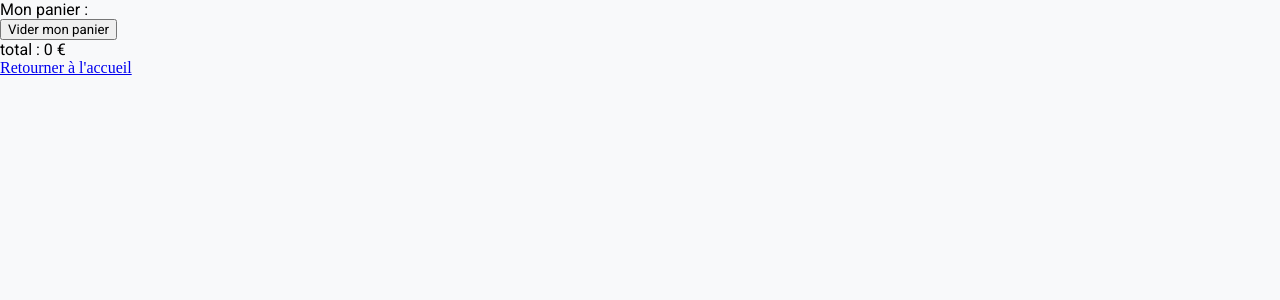
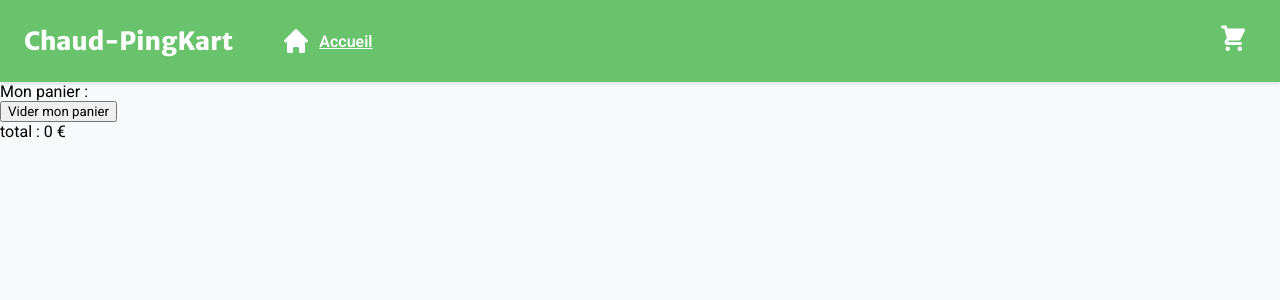
Before and after one commit to NzlThomas/greencart, a React (Vite) app: page /cart in a window 1280 px wide. Shown: the top 300 px of the page. Built offline with nearby package versions, Linux system fonts and the light colour scheme.

Commit message:
created layout and added children to it in routes, made navbar CSS

```diff
--- a/src/App.jsx
+++ b/src/App.jsx
@@ -1,23 +1,10 @@
-import { Link } from "react-router-dom";
 import ItemsList from "./components/ItemsList/ItemsList";
-import { useContext } from "react";
-import { CartContext } from "./context/CartContext";
+
 import styles from "./App.module.css";
-import { HiShoppingCart } from "react-icons/hi";
 
 function App() {
-  const { cartLength } = useContext(CartContext);
   return (
     <>
-      <nav className={styles.nav}>
-        <h1 className={styles.title}>Chaud-PingKart</h1>
-        <Link to="cart" className={styles.cartWrapper}>
-          <HiShoppingCart color="white" size={30} />
-          {cartLength > 0 && (
-            <span className={styles.cartBadge}>{cartLength}</span>
-          )}
-        </Link>
-      </nav>
       <div className={styles.listContainer}>
         <ItemsList />
       </div>
--- a/src/App.module.css
+++ b/src/App.module.css
@@ -7,44 +7,6 @@ body {
   background-color: #f8f9fa;
 }
 
-.title {
-  color: white;
-  font-family: "Merriweather Sans", cursive;
-  font-weight: 800;
-}
-
-.nav {
-  background-color: #69c26c;
-  display: flex;
-  align-items: center;
-  justify-content: space-between;
-  padding: 1.5rem;
-  position: sticky;
-  top: 0;
-  z-index: 1000;
-  box-shadow: 0 2px 4px rgba(0, 0, 0, 0.1);
-}
-
-.cartWrapper {
-  position: relative;
-  display: inline-block;
-  margin-right: 0.5rem;
-}
-
-.cartBadge {
-  position: absolute;
-  top: -6px;
-  right: -10px;
-  background-color: red;
-  color: white;
-  font-size: 12px;
-  font-weight: bold;
-  padding: 2px 6px;
-  border-radius: 50%;
-  min-width: 18px;
-  text-align: center;
-}
-
 .listContainer {
   display: flex;
   flex-direction: column;
--- /dev/null
+++ b/src/Layout.jsx
@@ -0,0 +1,13 @@
+import Navbar from "./components/Navbar/Navbar";
+import { Outlet } from "react-router-dom";
+
+function Layout() {
+  return (
+    <>
+      <Navbar />
+      <Outlet />
+    </>
+  );
+}
+
+export default Layout;
--- a/src/components/CartList/CartList.jsx
+++ b/src/components/CartList/CartList.jsx
@@ -1,4 +1,3 @@
-import { Link } from "react-router-dom";
 import { useContext } from "react";
 import { CartContext } from "../../context/CartContext";
 
@@ -33,7 +32,6 @@ function CartList() {
         </button>
         <p>total : {Math.round(total * 100) / 100} €</p>
       </div>
-      <Link to="/">Retourner à l'accueil</Link>
     </div>
   );
 }
--- /dev/null
+++ b/src/components/Navbar/Navbar.jsx
@@ -0,0 +1,29 @@
+import styles from "./Navbar.module.css";
+import { Link } from "react-router-dom";
+import { useContext } from "react";
+import { CartContext } from "../../context/CartContext";
+import { HiShoppingCart } from "react-icons/hi";
+import { HiHome } from "react-icons/hi";
+
+function Navbar() {
+  const { cartLength } = useContext(CartContext);
+  return (
+    <nav className={styles.nav}>
+      <div className={styles.homeContainer}>
+        <h1 className={styles.title}>Chaud-PingKart</h1>
+        <Link to="/" className={styles.navLink}>
+          <HiHome color="white" size={30} /> Accueil
+        </Link>
+      </div>
+
+      <Link to="cart" className={styles.cartWrapper}>
+        <HiShoppingCart color="white" size={30} />
+        {cartLength > 0 && (
+          <span className={styles.cartBadge}>{cartLength}</span>
+        )}
+      </Link>
+    </nav>
+  );
+}
+
+export default Navbar;
--- /dev/null
+++ b/src/components/Navbar/Navbar.module.css
@@ -0,0 +1,81 @@
+.title {
+  color: white;
+  font-family: "Merriweather Sans", cursive;
+  font-weight: 800;
+  font-size: 18px;
+  margin-bottom: 0.3rem;
+}
+
+.nav {
+  background-color: #69c26c;
+  display: flex;
+  align-items: center;
+  justify-content: space-between;
+  padding: 1.5rem;
+  position: sticky;
+  top: 0;
+  z-index: 1000;
+  box-shadow: 0 2px 4px rgba(0, 0, 0, 0.1);
+}
+
+.cartWrapper {
+  position: relative;
+  display: inline-block;
+  margin-right: 0.5rem;
+}
+
+.cartBadge {
+  position: absolute;
+  top: -6px;
+  right: -10px;
+  background-color: red;
+  color: white;
+  font-size: 12px;
+  font-weight: bold;
+  padding: 2px 6px;
+  border-radius: 50%;
+  min-width: 18px;
+  text-align: center;
+}
+
+.navLink {
+  font-family: "Roboto", cursive;
+  color: white;
+  font-weight: 600;
+  display: flex;
+  flex-direction: row;
+  align-items: center;
+  gap: 0.5rem;
+}
+
+.navLink:hover {
+  text-decoration: none;
+}
+
+@media (min-width: 1200px) {
+  .title {
+    font-size: 25px;
+    margin: 0;
+  }
+
+  .nav {
+    display: flex;
+    align-items: center;
+    justify-content: space-between;
+    padding: 1.5rem;
+  }
+
+  .homeContainer {
+    display: flex;
+    flex-direction: row;
+    gap: 3rem;
+    align-items: center;
+  }
+
+  .navLink {
+    display: flex;
+    flex-direction: row;
+    align-items: center;
+    gap: 0.5rem;
+  }
+}
--- a/src/routes.jsx
+++ b/src/routes.jsx
@@ -1,14 +1,15 @@
+import Layout from "./Layout";
 import App from "./App";
 import CartList from "./components/CartList/CartList";
 
 const routes = [
   {
     path: "/",
-    element: <App />,
-  },
-  {
-    path: "/cart",
-    element: <CartList />,
+    element: <Layout />,
+    children: [
+      { index: true, element: <App /> },
+      { path: "cart", element: <CartList /> },
+    ],
   },
 ];
 
```
